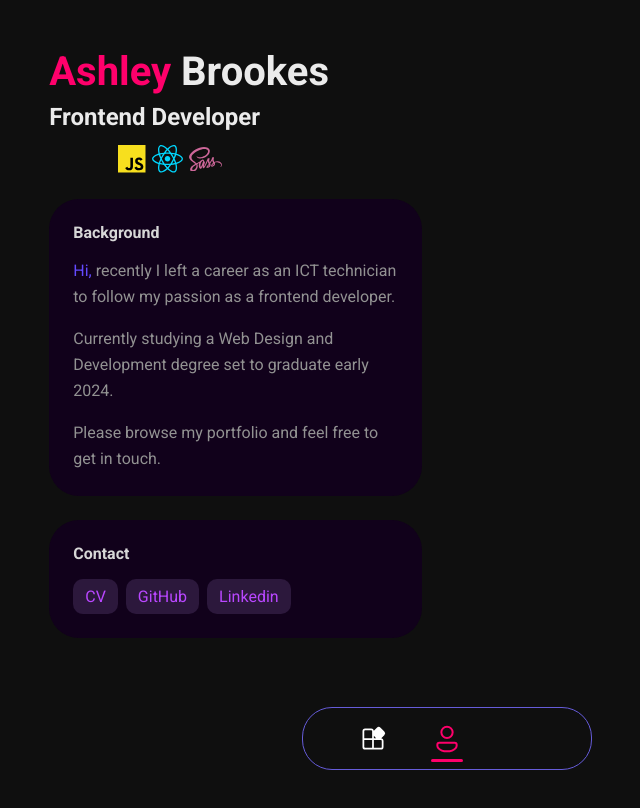
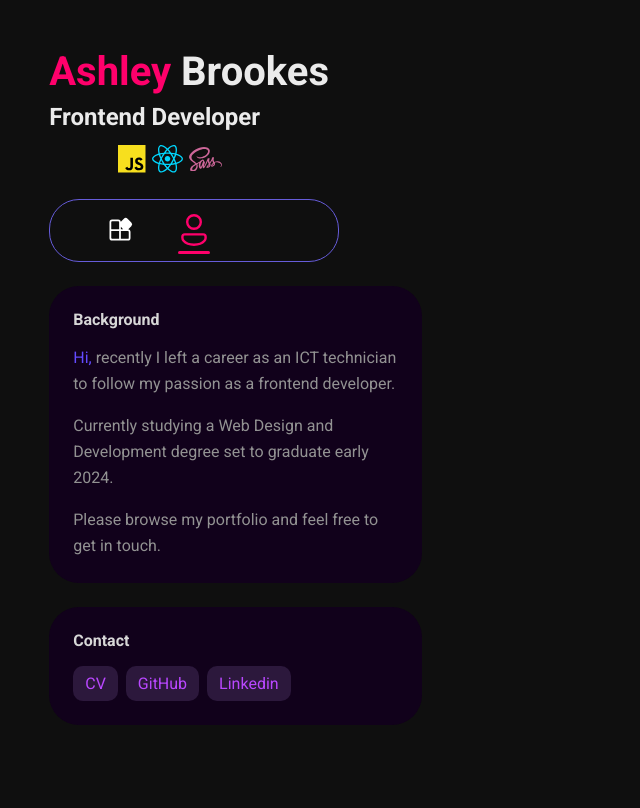
Before and after one commit to brookesy26/Portfolio-website-v1, a Next.js app in the folder nextproj/: page / in a window 1280 px wide. Shown: the top 808 px of the page, without its empty margins (193-833 px from the left). Built offline with nearby package versions, Linux system fonts and the light colour scheme; some icons are missing.

Commit message:
added animations

```diff
--- a/nextproj/src/app/background.tsx
+++ b/nextproj/src/app/background.tsx
@@ -12,6 +12,8 @@ const StyledSection = styled.section`
   border-radius: 1.875rem;
   background: #11011B;
   width: fit-content;
+  height: fit-content;
+  position: relative;
 `
 const StyledH2 = styled.h2`
   color: #D7D7D7;
--- a/nextproj/src/app/contact.tsx
+++ b/nextproj/src/app/contact.tsx
@@ -1,5 +1,6 @@
 "use client"
 import styled from "styled-components"
+import Link from "next/link"
 
 const StyledLi = styled.li`
   background-color: #2C183C;
@@ -40,14 +41,19 @@ const StyledH2 = styled.h2`
   margin-block-start: 0;
   margin-block-end: 0;
 `
+const StyledLink = styled(Link)`
+  text-decoration: none;
+  color: #B947FF;
+`
+
 const Contact = () => {
   return (
     <StyledSection>
       <StyledH2>Contact</StyledH2>
       <StyledUL>
-        <StyledLi>CV</StyledLi>
-        <StyledLi>GitHub</StyledLi>
-        <StyledLi>Linkedin</StyledLi>
+        <StyledLi><StyledLink href="cv.pdf" target="_blank">CV</StyledLink></StyledLi>
+        <StyledLi><StyledLink href="https://github.com/brookesy26" target="_blank">GitHub</StyledLink></StyledLi>
+        <StyledLi><StyledLink href="https://www.linkedin.com/in/ashley-brookes/" target="_blank">Linkedin</StyledLink></StyledLi>
       </StyledUL>
     </StyledSection>
   )
--- a/nextproj/src/app/navigation.tsx
+++ b/nextproj/src/app/navigation.tsx
@@ -18,10 +18,18 @@ padding: 0.9rem 3.5rem;
 display: flex;
 align-items: center;
 justify-content: space-between;
+z-index: 999;
 //styleing
 border-radius: 1.875rem;
 border: 1px solid #665CD9;
 background: #0F0F0F;
+@media (min-width: 800px) {
+  position: static;
+  grid-column: 2/3;
+  grid-row: 2/3;
+  transform: translate(0%);
+  justify-self: flex-start;
+}
 `
 
 const AnimatedNav = styled(StyledNav)<PageType>`
@@ -50,7 +58,8 @@ const AnimatedNav = styled(StyledNav)<PageType>`
 `
 const StyledIcon = styled(Icon)<VariantType>`
   color: ${(props) => props.$variant ? '#FF006B ' : '#FFFFFF'};
-  transition: color 0.3s ease;
+  scale: ${(props) => props.$variant ? '1.2' : '1'};
+  transition: all 0.3s ease;
   position: relative;
 `
 type PageType = {
--- a/nextproj/src/app/projects/projects.json
+++ b/nextproj/src/app/projects/projects.json
@@ -31,7 +31,7 @@
   },
   {
     "title": "To Do List",
-    "text": "React based Stop Watch, utilising timing functions to track precise time.",
+    "text": "Add, edit, and delete anything you want. A simple react starter project that allows you to keep track of items",
     "features": [
       "Typeable list items",
       "Edit and Delete item",
--- a/nextproj/src/app/projects/projects.tsx
+++ b/nextproj/src/app/projects/projects.tsx
@@ -2,22 +2,17 @@
 
 import jsonData from "./projects.json"
 import styled from "styled-components"
+import Link from "next/link"
 
-const StyledSection = styled.section`
-  display: flex;
-  padding: 1.5rem;
-  flex-direction: column;
-  align-items: flex-start;
-  gap: 1rem;
-  align-self: stretch;
-  border-radius: 1.875rem;
-  background: #11011B;
-  width: fit-content;
-  @media(min-width: 800px){
+const StyledLink = styled(Link)`
+  text-decoration: none;
+  box-sizing: border-box;
+    @media(min-width: 800px){
     grid-column: 2/3;
     width: fit-content;
   }
 `
+
 const StyledH2 = styled.h2`
   color: #D7D7D7;
   font-size: 1rem;
@@ -37,14 +32,43 @@ const StyledText = styled.p`
 const FeaturesText = styled(StyledText)`
   width: 100%;
 `
-
 const StyledLi = styled.li`
   background-color: #2C183C;
   display: inline-block;
   padding: 8px 12px 8px 12px;
   border-radius: 10px;
   color: #B947FF;
+  box-sizing: border-box;
+  background-position: right bottom;
 `
+const AnimatedLi = styled(StyledLi)``
+
+const StyledSection = styled.section`
+  border: 0.2rem solid transparent;
+  display: flex;
+  padding: 1.5rem;
+  flex-direction: column;
+  align-items: flex-start;
+  gap: 1rem;
+  align-self: stretch;
+  border-radius: 1.875rem;
+  background: #11011B;
+  width: fit-content;
+  position: relative;
+  box-sizing: border-box;
+  &:hover {
+    box-shadow: #00000095 0 5px 5px 5px;
+    transition: all 0.5s ease;
+    ${AnimatedLi}{
+    color: white;
+    transition: all 1s ease;
+    background: linear-gradient(to right, #FF006B 50%, #2C183C 50%);
+    background-size: 200% 100%;
+    background-position: left bottom;
+  }
+}
+`
+
 const StyledUL = styled.ul`
   display: flex;
   align-items: flex-start;
@@ -56,11 +80,11 @@ const StyledUL = styled.ul`
   padding-left: 0;
   margin-block-start: 0;
   margin-block-end: 0;
+  box-sizing: border-box;
 `
 const TechLI = styled(StyledLi)`
   font-size: 0.8rem;
 `
-
 const TechUL = styled(StyledUL)`
   justify-content: flex-end;
 `
@@ -68,22 +92,23 @@ const TechUL = styled(StyledUL)`
 export default function Projects() {
   return (
     jsonData.map((project, i) => (
+      <StyledLink href={project.URL} target="_blank" key={`project.URL ${i}`}>
       <StyledSection key={`Section - ${i}`}>
         <StyledH2 key={`h2 - ${i}`}>{project.title}</StyledH2>
         <StyledText key={`text - ${i}`}>{project.text}</StyledText>
         <StyledUL key={`UL - ${i}`}>
           <FeaturesText key={`features-text - ${i}`}>Features:</FeaturesText>
           {project.features.map((feature, ii) => (
-            <StyledLi key={`feature - ${ii}`}>{feature}</StyledLi>
+            <AnimatedLi key={`feature - ${ii}`}>{feature}</AnimatedLi>
           ))}
         </StyledUL>
-        <StyledText key={`Href-text - ${i}`}>Test it out <a href={project.URL}>here</a></StyledText>
         <TechUL key={`Ul - ${i}${i}`}>
         {project.technology.map((tech, jj) => (
           <TechLI key={`tech - ${jj}`}>{tech}</TechLI>
         ))}
         </TechUL>
       </StyledSection>
+      </StyledLink>
     ))
     )
 
```
Also changed, not shown: 1 other file (tests, documents, lock files or other folders).
